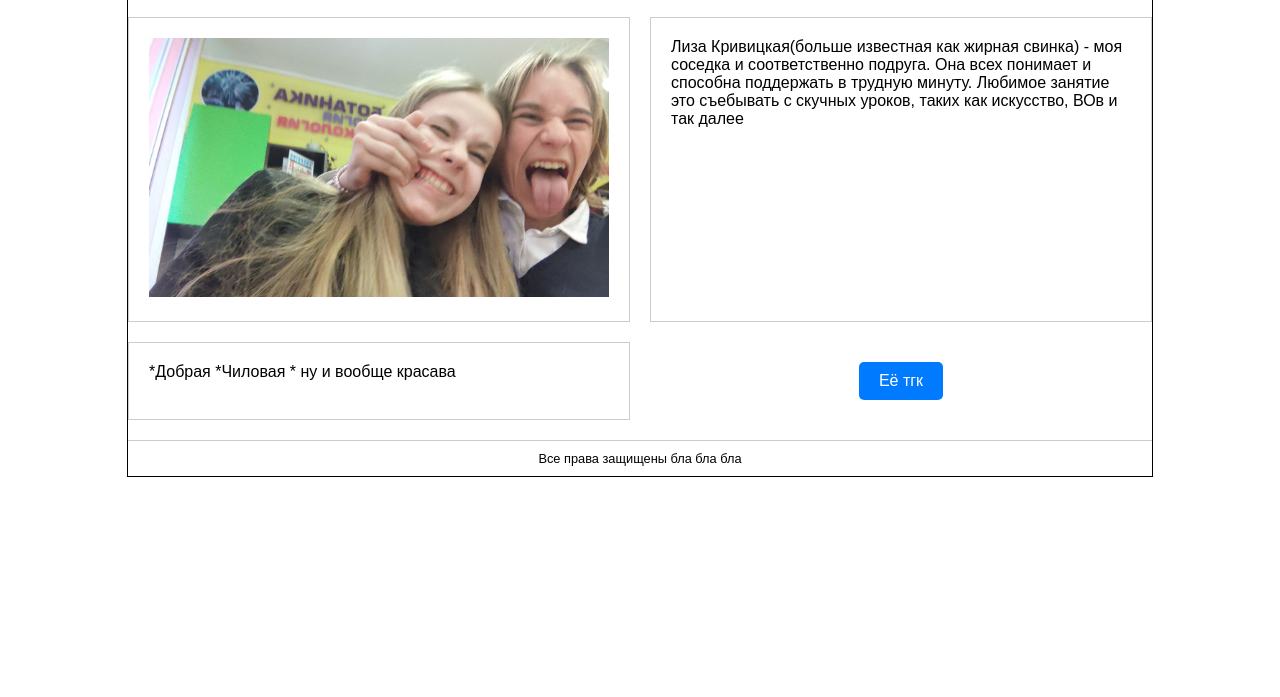
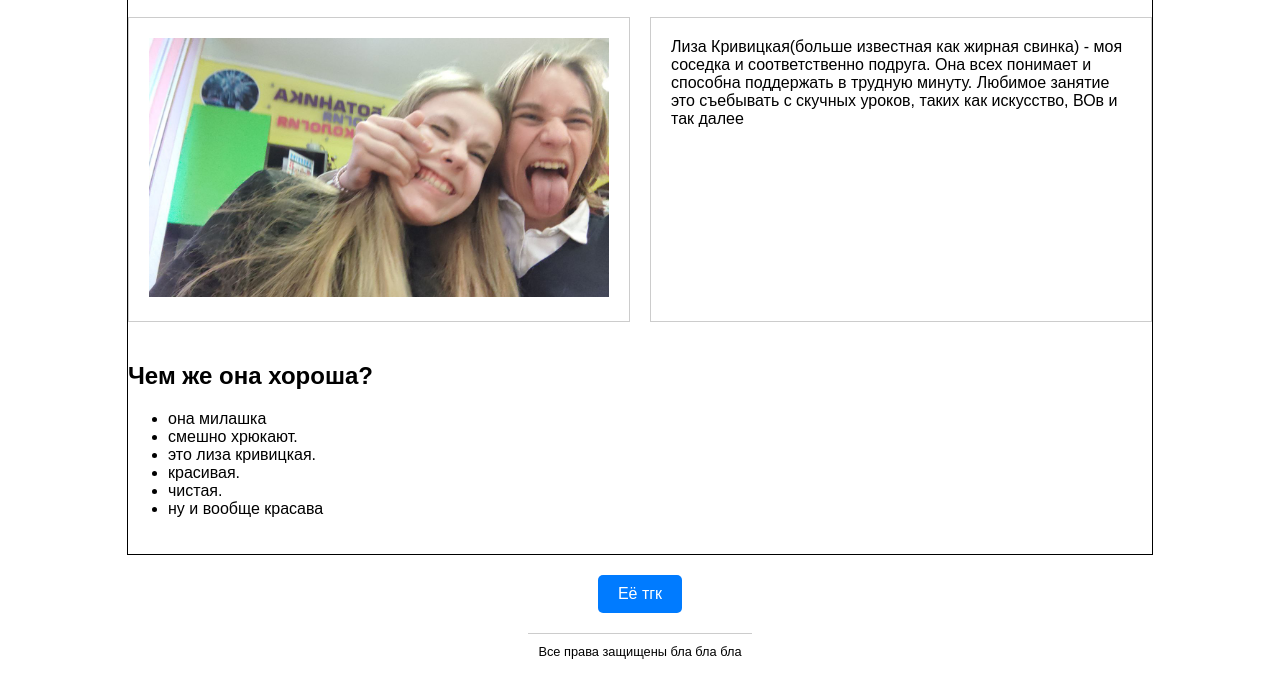
Before and after one commit to TITAN-mini/-, a plain HTML site: page index.html in a window 1280 px wide. Shown: the part 81-778 px from the top of the page. Drawn offline with Linux system fonts and the light colour scheme.

Commit message:
Update index.html

```diff
--- a/index.html
+++ b/index.html
@@ -82,9 +82,20 @@
     <img src="photo_2025-01-03_20-02-47.jpg" style="max-width: 100%; height: auto;">
     </div>
         <div class="description">Лиза Кривицкая(больше известная как жирная свинка) - моя соседка и соответственно подруга. Она всех понимает и способна поддержать в трудную минуту. Любимое занятие это съебывать с скучных уроков, таких как искусство, ВОв и так далее</div>
-        <div class="features">*Добрая
-                              *Чиловая
-                              * ну и вообще красава</div>
+        </section>
+
+        <section class="benefits">
+            <h2>Чем же она хороша?</h2>
+            <ul>
+                <li>она милашка</li>
+                <li>смешно хрюкают.</li>
+                <li>это лиза кривицкая.</li>
+                <li>красивая.</li>
+                <li>чистая.</li>
+                <li>ну и вообще красава</li>
+            </ul>
+        </section>
+    </div>
         <div class="button">
             <a href="https://t.me/lizkakakaka" target="_blank">Её тгк</a>
         </div>
```
